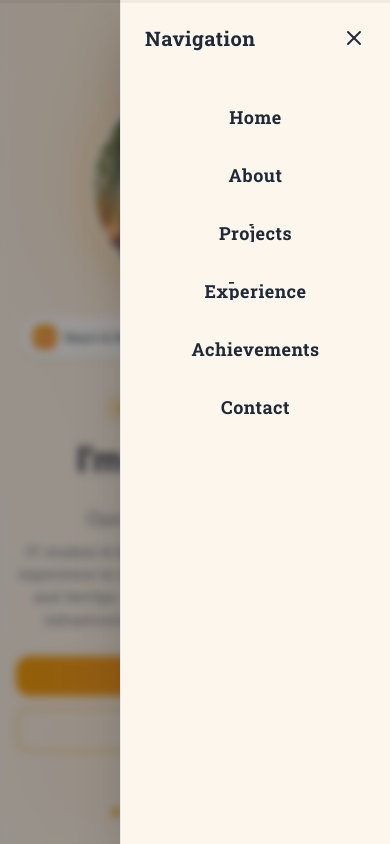
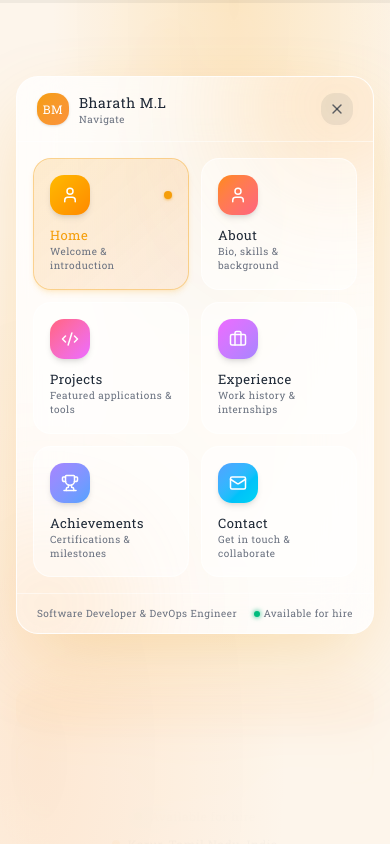
Before and after one commit to BharathMalayalam/My_Portfolio, a Next.js app: page / in a window 390 px wide. Both pictures are taken after a click on the button "Open menu". Shown: the top 844 px of the page. Built offline with nearby package versions, Linux system fonts and the light colour scheme; a web font is replaced by a local one.

Commit message:
Mobile nav changes

```diff
--- a/components/hero.tsx
+++ b/components/hero.tsx
@@ -51,7 +51,7 @@ export function Hero() {
   }, [roles.length])
 
   return (
-    <section className="relative min-h-[100dvh] flex items-center pt-20 pb-10 sm:pt-24 sm:pb-16 px-4 sm:px-6 lg:px-8 overflow-x-hidden bg-background">
+    <section className="relative min-h-[100dvh] flex items-center pt-28 pb-10 sm:pt-24 sm:pb-16 px-4 sm:px-6 lg:px-8 overflow-x-hidden bg-background">
       <div className="absolute inset-0 z-0 pointer-events-none">
         <div
           className="absolute inset-y-0 right-0 w-full sm:w-2/3 bg-gradient-to-bl from-primary/10 via-accent/5 to-transparent"
--- a/components/navbar.tsx
+++ b/components/navbar.tsx
@@ -1,37 +1,126 @@
 'use client'
 
 import Link from 'next/link'
+import { usePathname } from 'next/navigation'
 import { motion, AnimatePresence } from 'framer-motion'
-import { Menu, X, ChevronUp } from 'lucide-react'
+import { Menu, X, ChevronUp, ArrowRight } from 'lucide-react'
 import { useState } from 'react'
-import { NAV_ITEMS } from '@/lib/data/site'
+import { NAV_ITEMS, SITE } from '@/lib/data/site'
 import { RollingTextButton } from '@/components/ui/rolling-text-button'
-import { scrollToSection, scrollToTop, useThrottledScroll } from '@/hooks/use-throttled-scroll'
+import { scrollToTop, useThrottledScroll } from '@/hooks/use-throttled-scroll'
+
+/* ─── animation presets ────────────────────────────────────────────── */
+const overlayVariants = {
+  hidden:  { opacity: 0 },
+  visible: { opacity: 1, transition: { duration: 0.35 } },
+  exit:    { opacity: 0, transition: { duration: 0.25 } },
+}
+
+const panelVariants = {
+  hidden:  { opacity: 0, scale: 0.96, y: -12 },
+  visible: {
+    opacity: 1, scale: 1, y: 0,
+    transition: { type: 'spring' as const, stiffness: 280, damping: 26, delayChildren: 0.12, staggerChildren: 0.07 },
+  },
+  exit: { opacity: 0, scale: 0.95, y: -10, transition: { duration: 0.2 } },
+}
+
+const cardVariants = {
+  hidden:  { opacity: 0, y: 20, scale: 0.95 },
+  visible: { opacity: 1, y: 0,  scale: 1, transition: { type: 'spring' as const, stiffness: 300, damping: 28 } },
+}
+
+/* ─── gradient pairs per nav index ─────────────────────────────────── */
+const gradients = [
+  'from-amber-400  to-orange-400',
+  'from-orange-400 to-rose-400',
+  'from-rose-400   to-fuchsia-400',
+  'from-fuchsia-400 to-violet-400',
+  'from-violet-400 to-blue-400',
+  'from-blue-400   to-cyan-400',
+]
 
 export function Navbar() {
   const [isMobileMenuOpen, setIsMobileMenuOpen] = useState(false)
   const { showScrollTop, scrollProgress } = useThrottledScroll()
+  const pathname = usePathname()
 
-  const closeMobileMenu = () => setIsMobileMenuOpen(false)
+  const close = () => setIsMobileMenuOpen(false)
+  const toggle = () => setIsMobileMenuOpen((o) => !o)
 
   return (
     <>
+      {/* ══════════════════════════════════════════
+          TOP FLOATING PILL  (shared desktop + mobile)
+      ══════════════════════════════════════════ */}
       <motion.nav
-        className="fixed top-0 left-1/2 -translate-x-1/2 z-50 transition-all duration-500 mt-3 w-auto max-w-[95%] rounded-2xl bg-background/80 backdrop-blur-xl border border-border shadow-2xl"
-        initial={{ y: -100 }}
-        animate={{ y: 0 }}
-        transition={{ duration: 0.5 }}
+        className="fixed top-0 left-1/2 -translate-x-1/2 z-50 mt-3 w-auto max-w-[95vw] rounded-2xl
+                   bg-background/80 backdrop-blur-xl border border-border/60 shadow-2xl"
+        initial={{ y: -100, opacity: 0 }}
+        animate={{ y: 0,    opacity: 1 }}
+        transition={{ duration: 0.55, ease: 'easeOut' }}
       >
         <div className="px-4 sm:px-6 lg:px-8">
-          <div className="flex items-center justify-center h-16 gap-4">
-            {/* Center: nav links */}
+          <div className="flex items-center h-16 gap-4">
+
+            {/* ── Mobile bar: logo + hamburger ── */}
+            <div className="flex md:hidden items-center justify-between w-full gap-3">
+              {/* Logo */}
+              <Link href="/" onClick={close} className="flex items-center gap-2 shrink-0">
+                <span
+                  className="w-8 h-8 rounded-xl bg-gradient-to-br from-primary to-accent
+                             flex items-center justify-center text-white text-xs font-black shadow-md
+                             shadow-primary/30"
+                >
+                  {SITE.initials}
+                </span>
+              </Link>
+
+              {/* Hamburger */}
+              <button
+                type="button"
+                onClick={toggle}
+                aria-expanded={isMobileMenuOpen}
+                aria-label={isMobileMenuOpen ? 'Close menu' : 'Open menu'}
+                className="relative w-10 h-10 rounded-xl border border-border/80
+                           flex items-center justify-center
+                           hover:bg-primary/10 hover:border-primary/30 transition-all duration-200
+                           focus-visible:ring-2 focus-visible:ring-primary/50"
+              >
+                <AnimatePresence mode="wait" initial={false}>
+                  {isMobileMenuOpen ? (
+                    <motion.span
+                      key="x"
+                      initial={{ rotate: -90, opacity: 0 }}
+                      animate={{ rotate: 0,   opacity: 1 }}
+                      exit={{    rotate:  90,  opacity: 0 }}
+                      transition={{ duration: 0.2 }}
+                    >
+                      <X className="w-5 h-5 text-primary" />
+                    </motion.span>
+                  ) : (
+                    <motion.span
+                      key="menu"
+                      initial={{ rotate:  90, opacity: 0 }}
+                      animate={{ rotate: 0,   opacity: 1 }}
+                      exit={{    rotate: -90,  opacity: 0 }}
+                      transition={{ duration: 0.2 }}
+                    >
+                      <Menu className="w-5 h-5" />
+                    </motion.span>
+                  )}
+                </AnimatePresence>
+              </button>
+            </div>
+
+            {/* ── Desktop nav links ── */}
             <div className="hidden md:flex items-center justify-center gap-1">
-              {NAV_ITEMS.map((item, index) => (
+              {NAV_ITEMS.map((item, i) => (
                 <motion.div
                   key={item.href}
                   initial={{ opacity: 0, y: -10 }}
                   animate={{ opacity: 1, y: 0 }}
-                  transition={{ delay: 0.1 * (index + 1) }}
+                  transition={{ delay: 0.08 * (i + 1) }}
                 >
                   <RollingTextButton
                     render={<Link href={item.href} />}
@@ -46,86 +135,193 @@ export function Navbar() {
                 </motion.div>
               ))}
             </div>
-
-            {/* Right: CTA + mobile menu */}
-            <div className="flex items-center justify-center gap-2">
-              <div className="hidden md:block">
-
-              </div>
-
-              <div className="flex md:hidden items-center">
-                <button
-                  type="button"
-                  onClick={() => setIsMobileMenuOpen((open) => !open)}
-                  className="p-2 rounded-md border border-border/80 text-foreground hover:bg-primary/10 transition-colors"
-                  aria-expanded={isMobileMenuOpen}
-                  aria-label={isMobileMenuOpen ? 'Close menu' : 'Open menu'}
-                >
-                  {isMobileMenuOpen ? <X className="w-5 h-5" /> : <Menu className="w-5 h-5" />}
-                </button>
-              </div>
-            </div>
           </div>
         </div>
       </motion.nav>
 
+      {/* ══════════════════════════════════════════
+          MOBILE FULL-SCREEN OVERLAY MENU
+      ══════════════════════════════════════════ */}
       <AnimatePresence>
         {isMobileMenuOpen && (
           <>
+            {/* Frosted backdrop */}
             <motion.div
-              initial={{ opacity: 0 }}
-              animate={{ opacity: 1 }}
-              exit={{ opacity: 0 }}
-              className="fixed inset-0 z-40 bg-black/40 backdrop-blur-xs md:hidden"
-              onClick={closeMobileMenu}
-              aria-hidden
+              key="overlay-bg"
+              variants={overlayVariants}
+              initial="hidden" animate="visible" exit="exit"
+              className="fixed inset-0 z-[55] md:hidden"
+              style={{
+                background:
+                  'radial-gradient(ellipse at 60% 0%, rgba(245,158,11,0.18) 0%, transparent 55%), ' +
+                  'radial-gradient(ellipse at 10% 90%, rgba(251,146,60,0.14) 0%, transparent 50%), ' +
+                  'rgba(253,246,236,0.92)',
+                backdropFilter: 'blur(20px)',
+                WebkitBackdropFilter: 'blur(20px)',
+              }}
+              onClick={close}
             />
 
-            <motion.nav
-              initial={{ x: '100%' }}
-              animate={{ x: 0 }}
-              exit={{ x: '100%' }}
-              className="fixed right-0 top-0 bottom-0 w-[270px] z-50 bg-background border-l border-border shadow-2xl p-6 flex flex-col gap-6 md:hidden"
-              aria-label="Mobile navigation"
+            {/* Menu panel */}
+            <motion.div
+              key="overlay-panel"
+              variants={panelVariants}
+              initial="hidden" animate="visible" exit="exit"
+              className="fixed inset-x-4 top-[76px] z-[60] md:hidden rounded-3xl overflow-hidden
+                         border border-white/60 shadow-[0_32px_80px_-12px_rgba(245,158,11,0.25)]"
+              onClick={(e) => e.stopPropagation()}
+              style={{
+                background: 'rgba(255,255,255,0.75)',
+                backdropFilter: 'blur(28px)',
+                WebkitBackdropFilter: 'blur(28px)',
+              }}
             >
-              <div className="flex justify-between mb-6">
-                <span className="text-xl font-bold">Navigation</span>
-                <button type="button" onClick={closeMobileMenu} aria-label="Close menu">
-                  <X className="cursor-pointer" />
+              {/* Decorative glow orbs inside panel */}
+              <div
+                aria-hidden
+                className="pointer-events-none absolute -top-16 -right-16 w-48 h-48 rounded-full
+                           bg-gradient-to-br from-primary/30 to-accent/20 blur-3xl"
+              />
+              <div
+                aria-hidden
+                className="pointer-events-none absolute -bottom-12 -left-12 w-40 h-40 rounded-full
+                           bg-gradient-to-tr from-accent/25 to-primary/15 blur-3xl"
+              />
+
+              {/* Panel header */}
+              <div className="relative flex items-center justify-between px-5 py-4 border-b border-white/50">
+                <div className="flex items-center gap-2.5">
+                  <span
+                    className="w-8 h-8 rounded-xl bg-gradient-to-br from-primary to-accent
+                               flex items-center justify-center text-white text-xs font-black shadow"
+                  >
+                    {SITE.initials}
+                  </span>
+                  <div className="flex flex-col leading-none">
+                    <span className="text-sm font-bold text-foreground">{SITE.name}</span>
+                    <span className="text-[10px] text-muted-foreground mt-0.5">Navigate</span>
+                  </div>
+                </div>
+
+                <button
+                  type="button"
+                  onClick={close}
+                  aria-label="Close menu"
+                  className="w-8 h-8 rounded-xl bg-foreground/8 hover:bg-primary/15
+                             flex items-center justify-center transition-colors duration-150"
+                >
+                  <X className="w-4 h-4 text-foreground/70" />
                 </button>
               </div>
 
-              {NAV_ITEMS.map((item) => (
-                <RollingTextButton
-                  key={item.href}
-                  render={<Link href={item.href} onClick={closeMobileMenu} />}
-                  nativeButton={false}
-                  className="py-2 text-lg"
-                >
-                  {item.label}
-                </RollingTextButton>
-              ))}
-            </motion.nav>
+              {/* Nav grid */}
+              <div className="relative p-4 grid grid-cols-2 gap-3">
+                {NAV_ITEMS.map((item, i) => {
+                  const Icon      = item.icon
+                  const isActive  = pathname === item.href
+                  const gradient  = gradients[i % gradients.length]
+
+                  return (
+                    <motion.div key={item.href} variants={cardVariants}>
+                      <Link
+                        href={item.href}
+                        onClick={close}
+                        className={`
+                          group relative flex flex-col gap-3 p-4 rounded-2xl overflow-hidden
+                          border transition-all duration-250 active:scale-[0.97]
+                          ${isActive
+                            ? 'border-primary/40 bg-gradient-to-br from-primary/12 to-accent/8 shadow-md shadow-primary/15'
+                            : 'border-white/60 bg-white/50 hover:border-primary/25 hover:bg-white/80 hover:shadow-sm'
+                          }
+                        `}
+                      >
+                        {/* Subtle glow on active */}
+                        {isActive && (
+                          <div
+                            aria-hidden
+                            className="absolute inset-0 rounded-2xl bg-gradient-to-br from-primary/8 to-accent/5"
+                          />
+                        )}
+
+                        {/* Icon */}
+                        <div className="relative flex items-center justify-between">
+                          <span
+                            className={`
+                              w-10 h-10 rounded-xl flex items-center justify-center shrink-0
+                              bg-gradient-to-br ${gradient}
+                              shadow-md text-white transition-transform duration-200 group-hover:scale-110
+                            `}
+                          >
+                            {Icon && <Icon className="w-4.5 h-4.5 w-[18px] h-[18px]" />}
+                          </span>
+
+                          {/* Active badge */}
+                          {isActive && (
+                            <span className="w-2 h-2 rounded-full bg-primary shadow-sm shadow-primary/50" />
+                          )}
+
+                          {/* Arrow on hover */}
+                          {!isActive && (
+                            <ArrowRight
+                              className="w-3.5 h-3.5 text-muted-foreground opacity-0 -translate-x-1
+                                         group-hover:opacity-100 group-hover:translate-x-0 transition-all duration-200"
+                            />
+                          )}
+                        </div>
+
+                        {/* Label + description */}
+                        <div className="relative flex flex-col gap-0.5 min-w-0">
+                          <span
+                            className={`text-[13px] font-bold leading-tight truncate
+                              ${isActive ? 'text-primary' : 'text-foreground group-hover:text-primary transition-colors duration-150'}`}
+                          >
+                            {item.label}
+                          </span>
+                          {item.description && (
+                            <span className="text-[10px] text-muted-foreground leading-snug line-clamp-2">
+                              {item.description}
+                            </span>
+                          )}
+                        </div>
+                      </Link>
+                    </motion.div>
+                  )
+                })}
+              </div>
+
+              {/* Footer strip */}
+              <div className="relative px-5 py-3 border-t border-white/50 flex items-center justify-between">
+                <span className="text-[10px] text-muted-foreground">{SITE.title}</span>
+                <div className="flex items-center gap-1">
+                  <span className="w-1.5 h-1.5 rounded-full bg-emerald-500 shadow-[0_0_4px_1px_rgba(16,185,129,0.6)]" />
+                  <span className="text-[10px] text-muted-foreground">Available for hire</span>
+                </div>
+              </div>
+            </motion.div>
           </>
         )}
       </AnimatePresence>
 
+      {/* ── Scroll-to-top ── */}
       <AnimatePresence>
         {showScrollTop && (
           <motion.button
             type="button"
-            initial={{ opacity: 0, scale: 0.5 }}
-            animate={{ opacity: 1, scale: 1 }}
-            exit={{ opacity: 0 }}
+            initial={{ opacity: 0, scale: 0.5, y: 10 }}
+            animate={{ opacity: 1, scale: 1,   y: 0 }}
+            exit={{    opacity: 0, scale: 0.5,  y: 10 }}
             onClick={() => scrollToTop()}
-            className="fixed bottom-6 right-6 z-50 w-11 h-11 flex items-center justify-center text-white rounded-xl bg-gradient-to-br from-primary to-accent"
+            className="fixed bottom-6 right-6 z-50 w-11 h-11 flex items-center justify-center
+                       text-white rounded-xl bg-gradient-to-br from-primary to-accent
+                       shadow-lg shadow-primary/30 hover:scale-110 transition-transform duration-200"
             aria-label="Scroll to top"
           >
-            <ChevronUp />
+            <ChevronUp className="w-5 h-5" />
           </motion.button>
         )}
       </AnimatePresence>
 
+      {/* ── Scroll progress bar ── */}
       <div
         className="fixed top-0 left-0 w-full h-[3px] z-[70] bg-black/5"
         role="progressbar"
```
Also changed, not shown: 1 other file (tests, documents, lock files or other folders).
